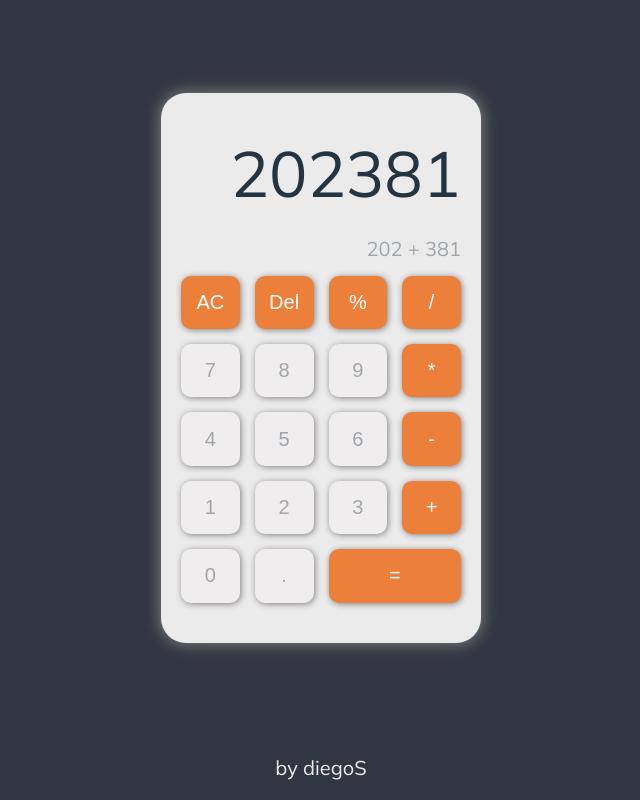
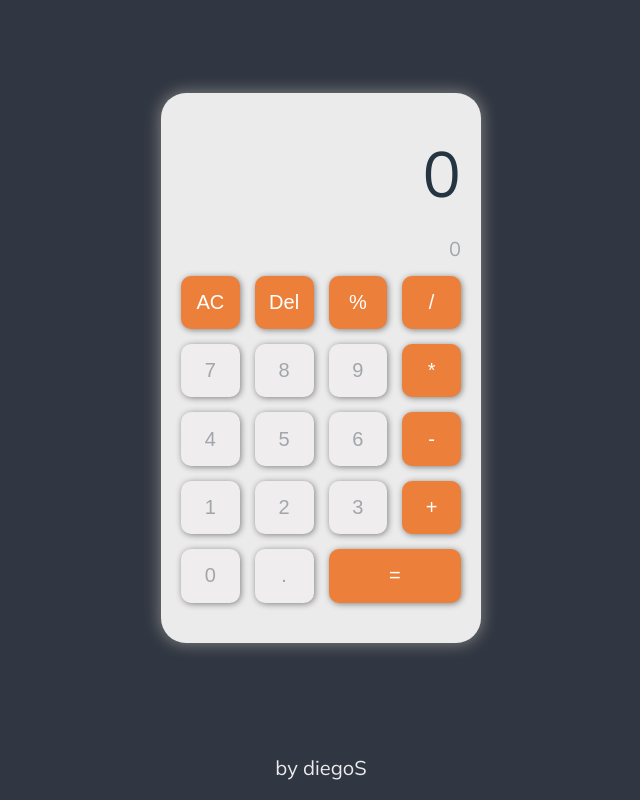
Before and after one commit to diego2go/simpleCalculator, a plain HTML site: page index.html in a window 1280 px wide. Shown: the whole page, without its empty margins (319-959 px from the left). Drawn offline with Linux system fonts and the light colour scheme.

Commit message:
Change dummy display numbers to 0

```diff
--- a/index.html
+++ b/index.html
@@ -14,8 +14,8 @@
 <body>
     <main class="container">
         <div class="display">
-            <p class="result">202381</p>
-            <p class="current">202 + 381</p>
+            <p class="result">0</p>
+            <p class="current">0</p>
         </div>
         <button class="accent-color btn ac">AC</button>
         <button class="accent-color btn">Del</button>
```
